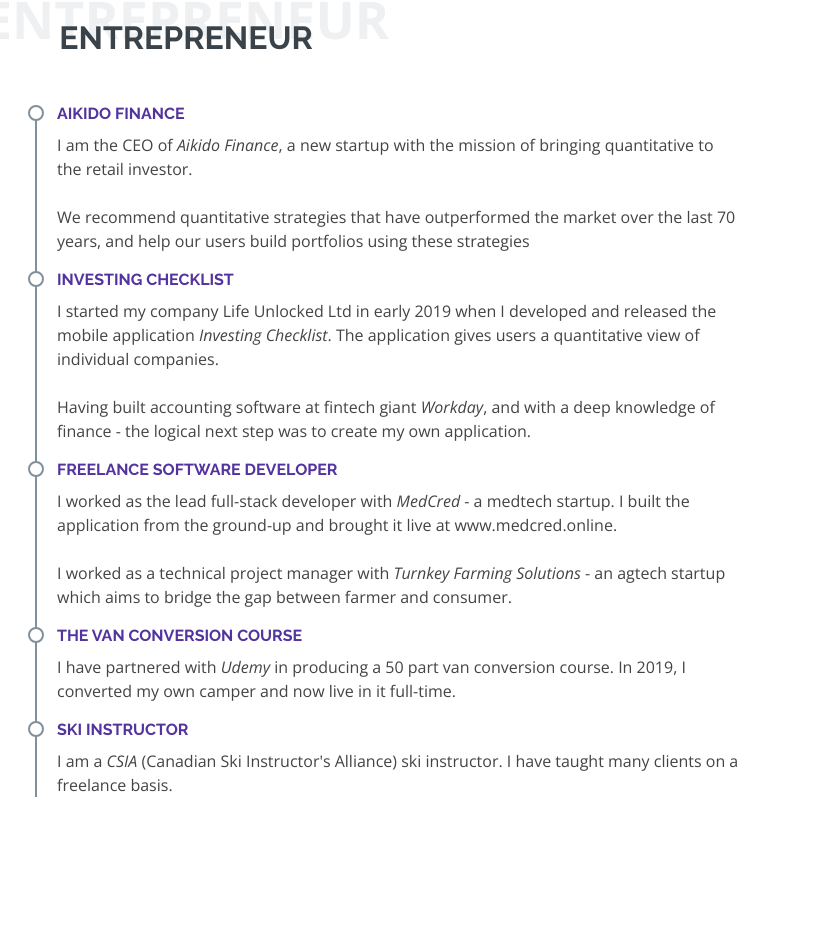
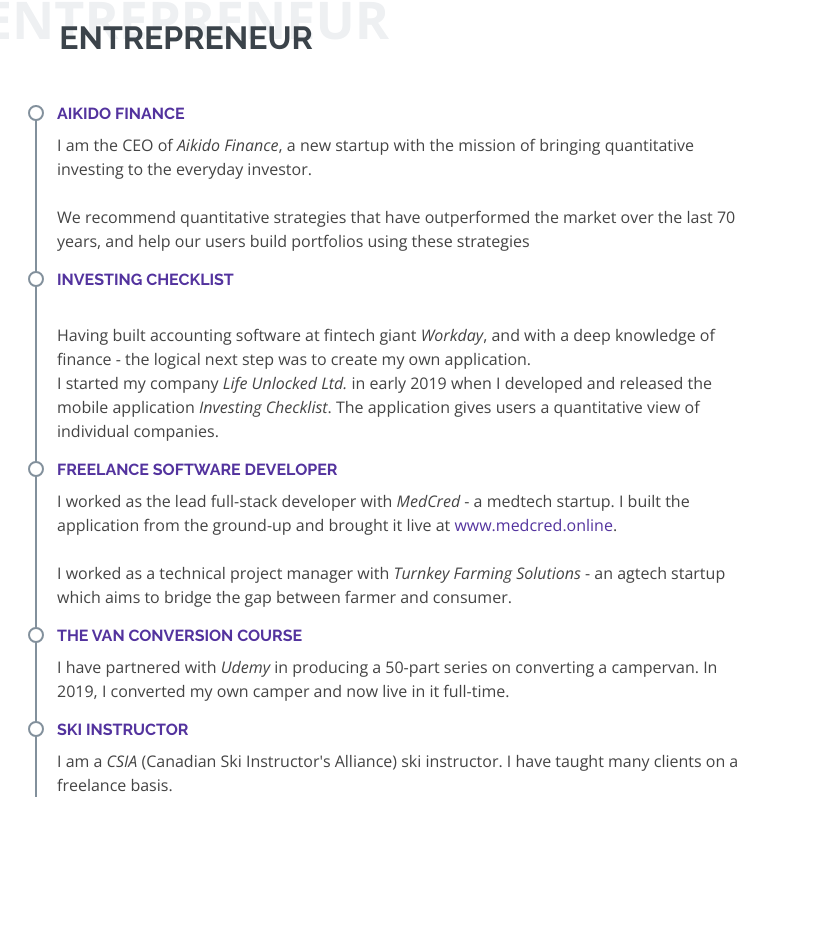
Before and after one commit to shanemonksobyrne/shanemonksobyrne.com, a website: page public/index.html in a window 1280 px wide. Shown: the part 871-1799 px from the top of the page, 454-1280 px from the left. Drawn offline with nearby package versions, Linux system fonts and the light colour scheme.

Commit message:
small text changes

```diff
--- a/public/index.html
+++ b/public/index.html
@@ -80,24 +80,24 @@
                         <div class="content pl-lg-4 d-flex flex-column justify-content-center">
                             <div class="resume-item">
                                 <h4>Aikido Finance</h4>
-                                <p>I am the CEO of <i>Aikido Finance</i>, a new startup with the mission of bringing quantitative to the retail investor.</p>
+                                <p>I am the CEO of <i>Aikido Finance</i>, a new startup with the mission of bringing quantitative investing to the everyday investor.</p>
                                 <br>
                                 <p>We recommend quantitative strategies that have outperformed the market over the last 70 years, and help our users build portfolios using these strategies</p>
                             </div>
                             <div class="resume-item">
                                 <h4>Investing Checklist</h4>
-                                <p>I started my company Life Unlocked Ltd in early 2019 when I developed and released the mobile application <i>Investing Checklist</i>. The application gives users a quantitative view of individual companies.</p>
                                 <p><br>Having built accounting software at fintech giant <i>Workday</i>, and with a deep knowledge of finance - the logical next step was to create my own application.</p>
+                                <p>I started my company <i>Life Unlocked Ltd.</i> in early 2019 when I developed and released the mobile application <i>Investing Checklist</i>. The application gives users a quantitative view of individual companies.</p>
                             </div>
                             <div class="resume-item">
                                 <h4>Freelance Software Developer</h4>
-                                <p>I worked as the lead full-stack developer with <i>MedCred</i> - a medtech startup. I built the application from the ground-up and brought it live at www.medcred.online.</p><br>
+                                <p>I worked as the lead full-stack developer with <i>MedCred</i> - a medtech startup. I built the application from the ground-up and brought it live at <a href="https://www.medcred.online">www.medcred.online</a>.</p><br>
                                 <p>I worked as a technical project manager with <i>Turnkey Farming Solutions</i> - an agtech startup which aims to bridge the gap between farmer and consumer.</p>
                             </div>
 
                             <div class="resume-item">
                                 <h4>The Van Conversion Course</h4>
-                                <p>I have partnered with <i>Udemy</i> in producing a 50 part van conversion course. In 2019, I converted my own camper and now live in it full-time.</p>
+                                <p>I have partnered with <i>Udemy</i> in producing a 50-part series on converting a campervan. In 2019, I converted my own camper and now live in it full-time.</p>
                             </div>
 
                             <div class="resume-item">
```
Also changed, not shown: 3 other files.
